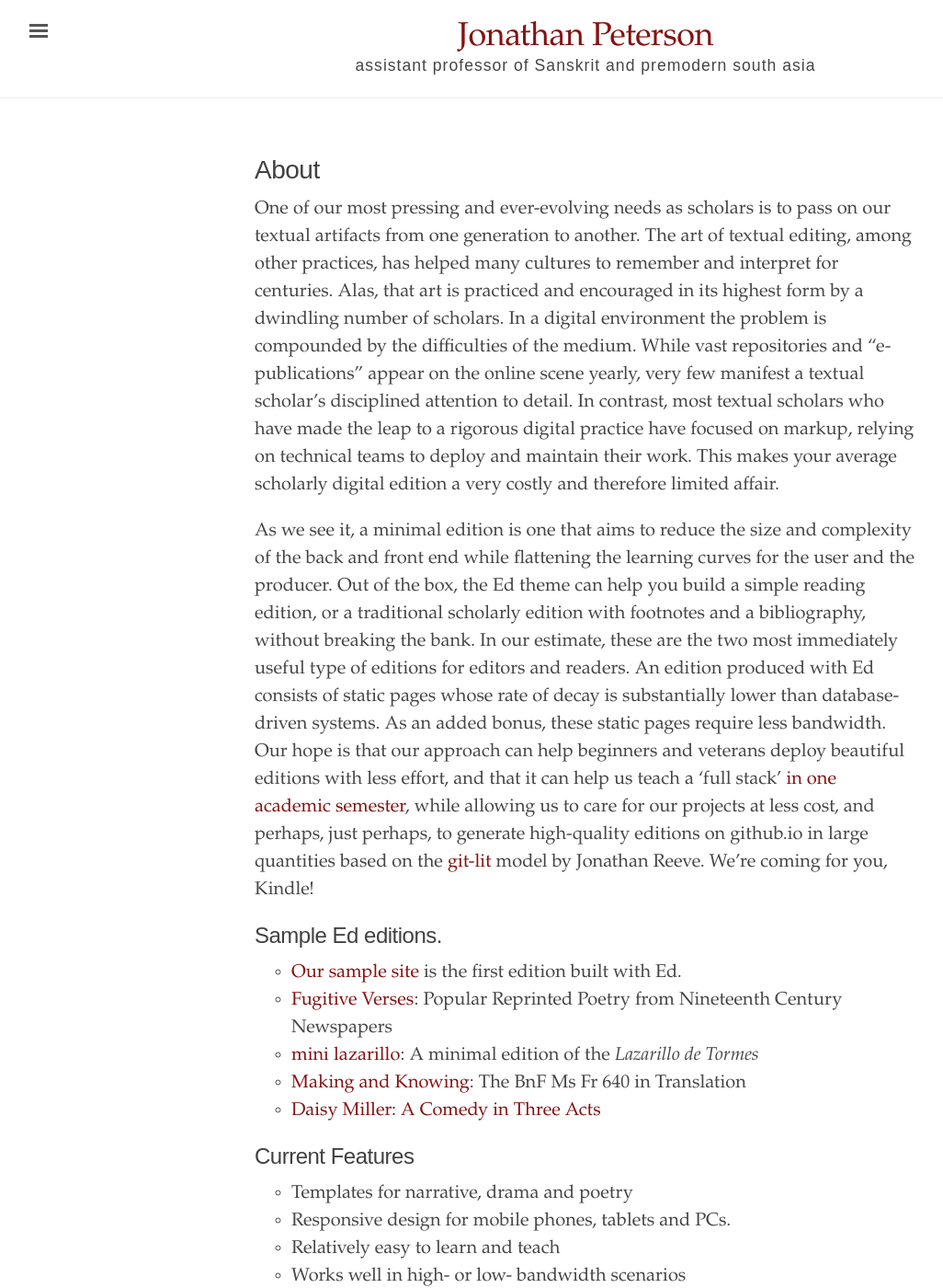
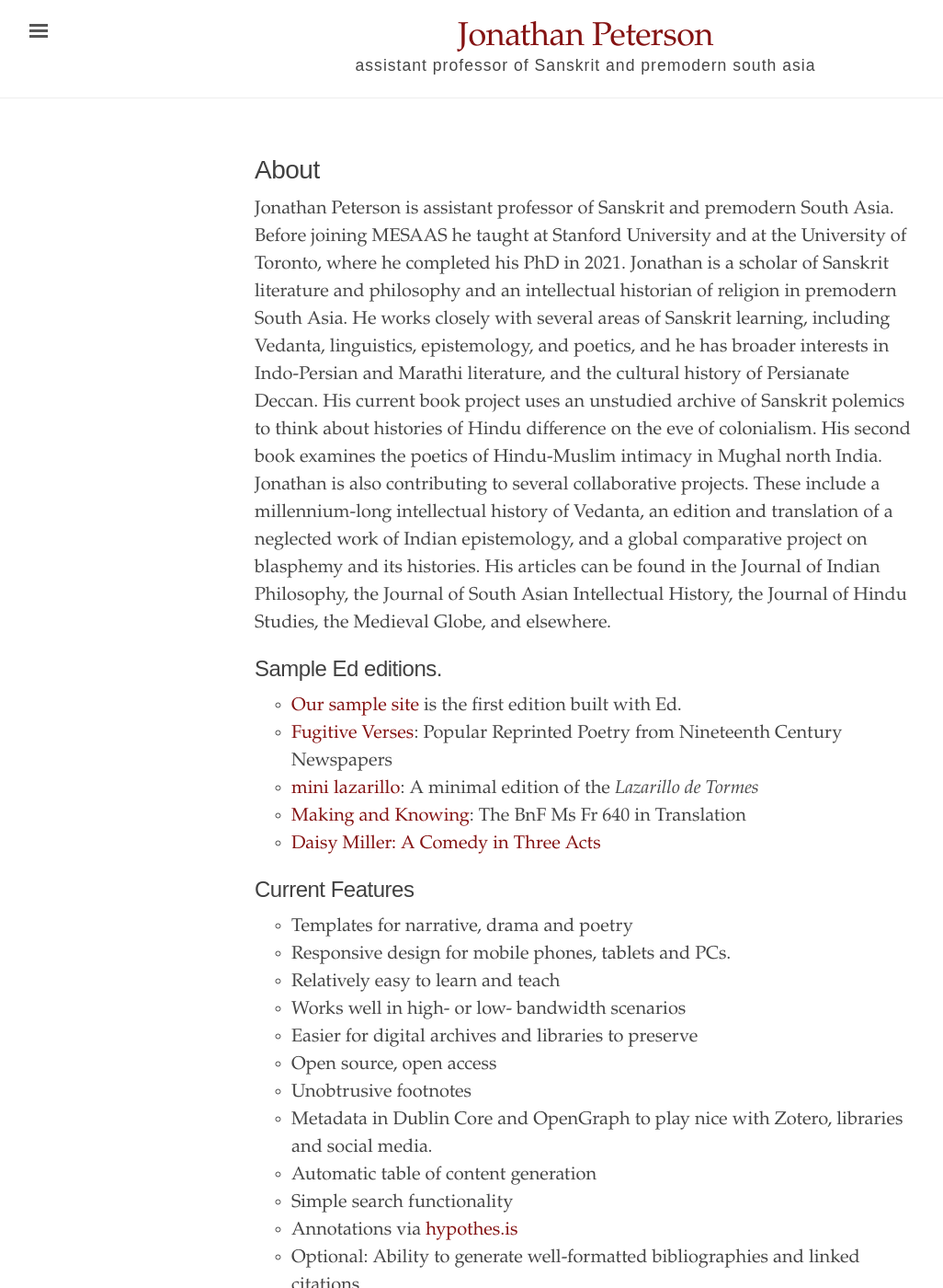
Before and after one commit to petersonjonath/personalwebpage, a Jekyll site: the page built from about.md, in a window 1280 px wide and 1400 px high. Shown: the whole window at 92% size, without its empty margins (3-1029 px from the left). Built offline with Jekyll 4.4.1, drawn with Linux system fonts in a browser that asks for light colours.

Commit message:
Update about.md

```diff
--- a/about.md
+++ b/about.md
@@ -3,29 +3,7 @@
 title: About
 ---
 
-One of our most pressing and ever-evolving needs as scholars is to pass on our textual artifacts
-from one generation to another. The art of textual editing, among other practices, has helped many
-cultures to remember and interpret for centuries. Alas, that art is practiced and encouraged in its
-highest form by a dwindling number of scholars. In a digital environment the problem is compounded
-by the difficulties of the medium. While vast repositories and "e-publications" appear on the
-online scene yearly, very few manifest a textual scholar's disciplined attention to detail. In
-contrast, most textual scholars who have made the leap to a rigorous digital practice have focused
-on markup, relying on technical teams to deploy and maintain their work. This makes your average
-scholarly digital edition a very costly and therefore limited affair.
-
-As we see it, a minimal edition is one that aims to reduce the size and complexity of the back and
-front end while flattening the learning curves for the user and the producer. Out of the box, the Ed
-theme can help you build a simple reading edition, or a traditional scholarly edition with footnotes
-and a bibliography, without breaking the bank. In our estimate, these are the two most immediately
-useful type of editions for editors and readers. An edition produced with Ed consists of static
-pages whose rate of decay is substantially lower than database-driven systems. As an added bonus,
-these static pages require less bandwidth. Our hope is that our approach can help beginners and
-veterans deploy beautiful editions with less effort, and that it can help us teach a 'full stack'
-[in one academic semester](https://github.com/susannalles/MinimalEditions/blob/master/README.md),
-while allowing us to care for our projects at less cost, and perhaps, just perhaps, to generate
-high-quality editions on github.io in large quantities based on the
-[git-lit](http://jonreeve.com/2015/09/introducing-git-lit/) model by Jonathan Reeve. We're coming
-for you, Kindle!
+Jonathan Peterson is assistant professor of Sanskrit and premodern South Asia. Before joining MESAAS he taught at Stanford University and at the University of Toronto, where he completed his PhD in 2021. Jonathan is a scholar of Sanskrit literature and philosophy and an intellectual historian of religion in premodern South Asia. He works closely with several areas of Sanskrit learning, including Vedanta, linguistics, epistemology, and poetics, and he has broader interests in Indo-Persian and Marathi literature, and the cultural history of Persianate Deccan. His current book project uses an unstudied archive of Sanskrit polemics to think about histories of Hindu difference on the eve of colonialism. His second book examines the poetics of Hindu-Muslim intimacy in Mughal north India. Jonathan is also contributing to several collaborative projects. These include a millennium-long intellectual history of Vedanta, an edition and translation of a neglected work of Indian epistemology, and a global comparative project on blasphemy and its histories. His articles can be found in the Journal of Indian Philosophy, the Journal of South Asian Intellectual History, the Journal of Hindu Studies, the Medieval Globe, and elsewhere.
 
 
 ## Sample Ed editions.
```
